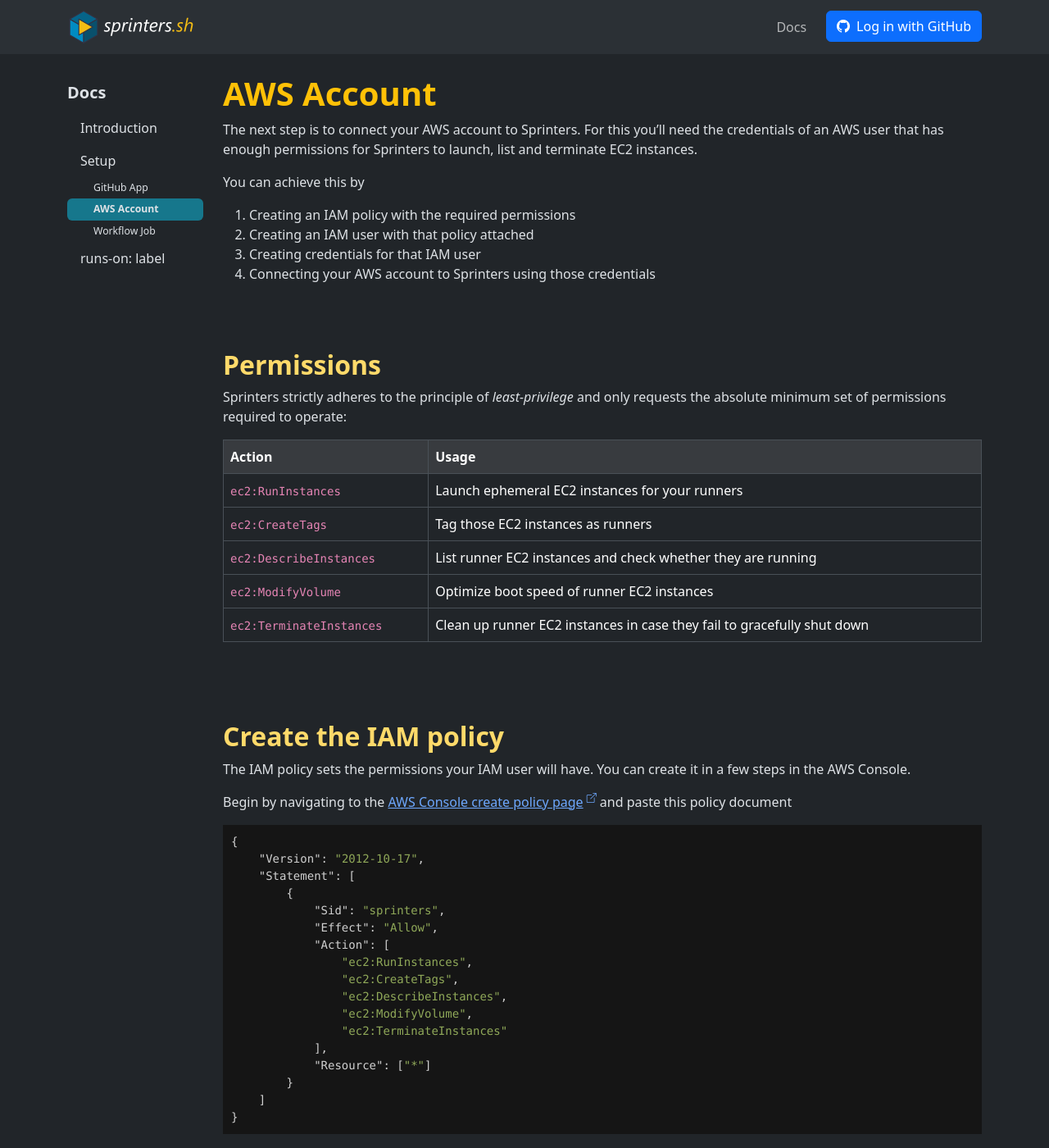
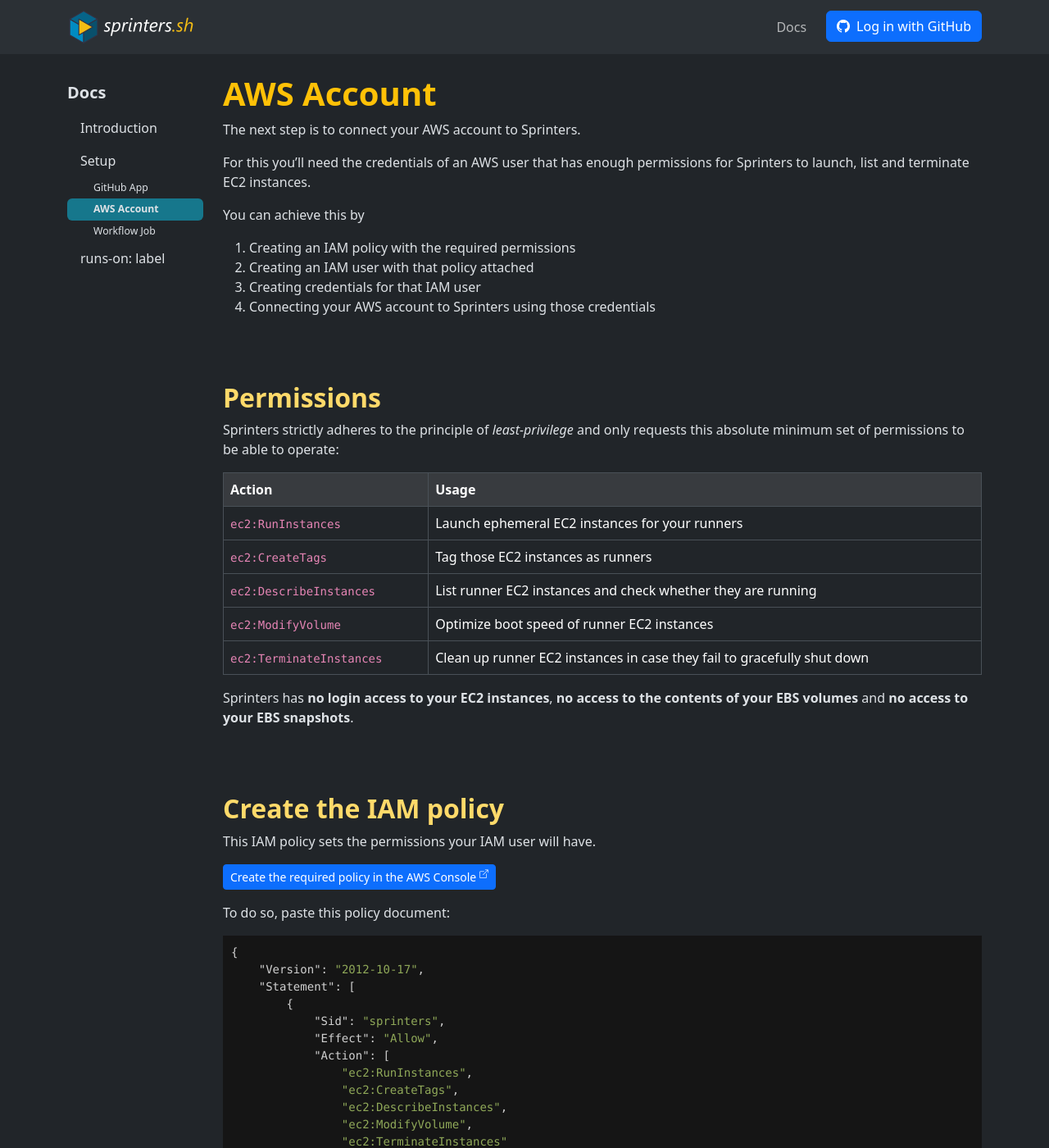
Before and after one commit to sprinters-sh/sprinters.sh, a Jekyll site: the page built from docs/setup/aws.md, in a window 1280 px wide and 1400 px high. Shown: the whole window at 82% size. Built offline with Jekyll 4.4.1, drawn with Linux system fonts in a browser that asks for light colours; some of the changed text lies outside the part shown.

Commit message:
Documented permissions Sprinters doesn't have

````diff
--- a/_includes/external-link.html
+++ b/_includes/external-link.html
@@ -1 +1 @@
-<a href="{{ include.href }}" target="_blank" rel="noopener noreferrer">{{ include.text }}<sup class="ms-1"><i class="bi bi-box-arrow-up-right"></i></sup></a>
+<a href="{{ include.href }}" class="{{ include.class }}" target="_blank" rel="noopener noreferrer">{{ include.text }}<sup class="ms-1"><i class="bi bi-box-arrow-up-right"></i></sup></a>
--- a/docs/setup/aws.md
+++ b/docs/setup/aws.md
@@ -4,8 +4,9 @@
 next: docs/setup/job.md
 ---
 
-The next step is to connect your AWS account to Sprinters. For this you'll need the credentials of an AWS user that has
-enough permissions for Sprinters to launch, list and terminate EC2 instances.
+The next step is to connect your AWS account to Sprinters.
+
+For this you'll need the credentials of an AWS user that has enough permissions for Sprinters to launch, list and terminate EC2 instances.
 
 You can achieve this by
 1. Creating an IAM policy with the required permissions
@@ -15,8 +16,8 @@
 
 {% include h2.html text="Permissions" %}
 
-Sprinters strictly adheres to the principle of _least-privilege_ and only requests the absolute minimum set of
-permissions required to operate:
+Sprinters strictly adheres to the principle of _least-privilege_ and only requests this absolute minimum set of
+permissions to be able to operate:
 
 <div class="table-responsive">
 <table class="table table-bordered">
@@ -51,12 +52,16 @@
 </table>
 </div>
 
+Sprinters has **no login access to your EC2 instances**, **no access to the contents of your EBS volumes** and **no access to your EBS snapshots**.
+
 {% include h2.html text="Create the IAM policy" %}
 
-The IAM policy sets the permissions your IAM user will have. You can create it in a few steps in the AWS Console.
+This IAM policy sets the permissions your IAM user will have.
 
-Begin by navigating to the {% include external-link.html text="AWS Console create policy page"
-href="https://us-east-1.console.aws.amazon.com/iam/home#/policies/create" %} and paste this policy document
+{% include external-link.html text="Create the required policy in the AWS Console" class="btn btn-sm btn-primary"
+href="https://us-east-1.console.aws.amazon.com/iam/home#/policies/create" %}
+
+To do so, paste this policy document:
 
 ```json
 {
@@ -90,8 +95,9 @@
 
 {% include h2.html text="Create the IAM user" %}
 
-Now create the IAM user which will have that policy attached by navigating to
-the {% include external-link.html text="AWS Console create user page" href="https://us-east-1.console.aws.amazon.com/iam/home#/users/create" %}.
+Now you'll need an IAM user which will have that policy attached.
+
+{% include external-link.html text="Create the required user in the AWS Console" class="btn btn-sm btn-primary" href="https://us-east-1.console.aws.amazon.com/iam/home#/users/create" %}
 
 Give your user the `sprinters-user` name:
 
@@ -109,12 +115,15 @@
 
 {% include h2.html text="Create the credentials" %}
 
-Your IAM user now needs credentials. You can create them by navigating to
-the {% include external-link.html text="AWS Console create access key page" href="https://us-east-1.console.aws.amazon.com/iam/home#/users/details/sprinters-user/create-access-key" %}.
+Your IAM user now needs credentials.
+
+{% include external-link.html text="Create the required credentials in the AWS Console" class="btn btn-sm btn-primary" href="https://us-east-1.console.aws.amazon.com/iam/home#/users/details/sprinters-user/create-access-key" %}
+
+Select `Other`:
 
 ![AWS Console access key type](/assets/setup/aws/accesskey-other.png){: .screenshot}
 
-And confirming the creation:
+And confirm the creation:
 
 ![AWS Console access key creation](/assets/setup/aws/accesskey-create.png){: .screenshot}
 
````
Also changed, not shown: docs/index.md (+2 -2 lines), docs/setup/github.md (+4 -7 lines), assets/setup/aws/policy-json.png.
